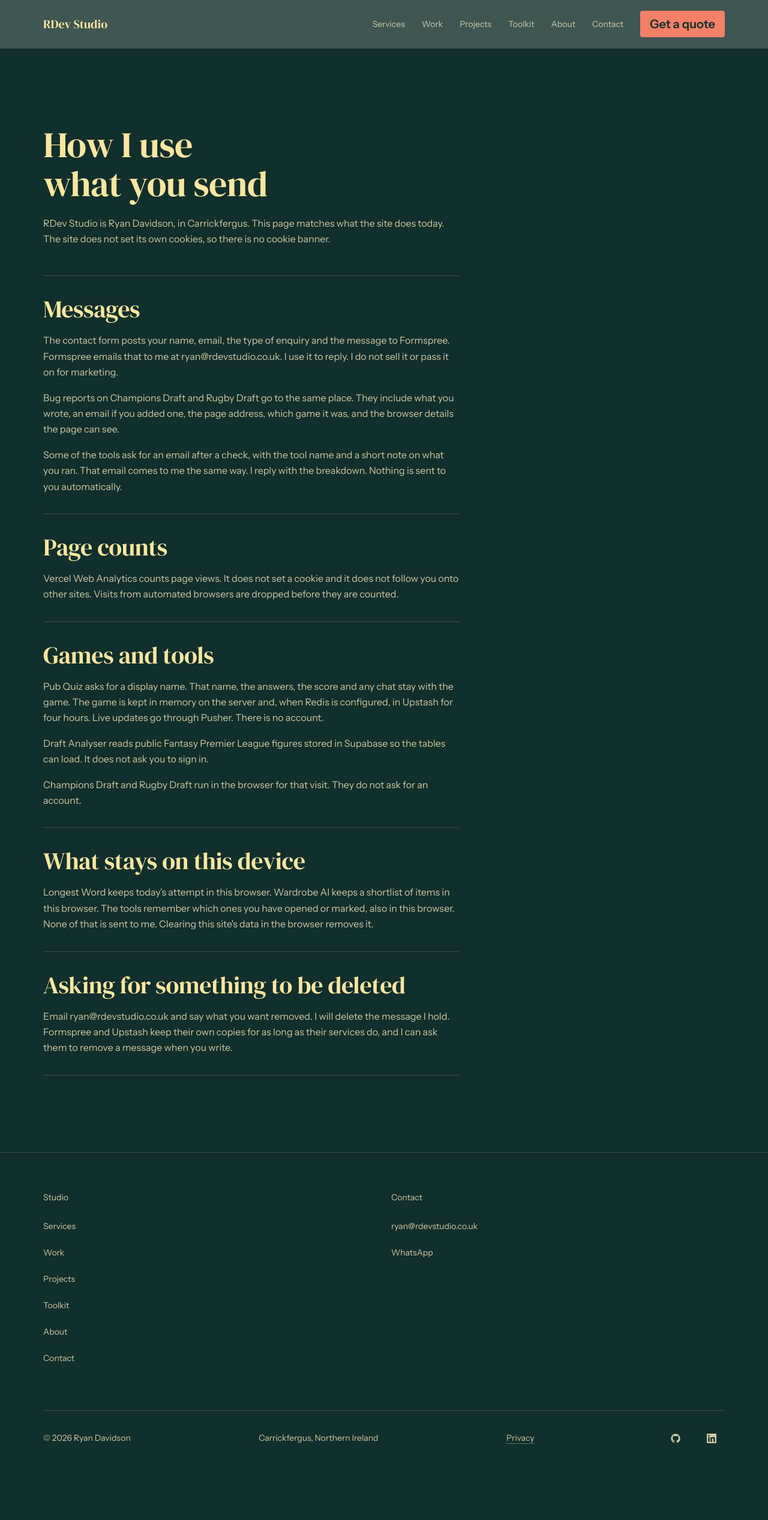
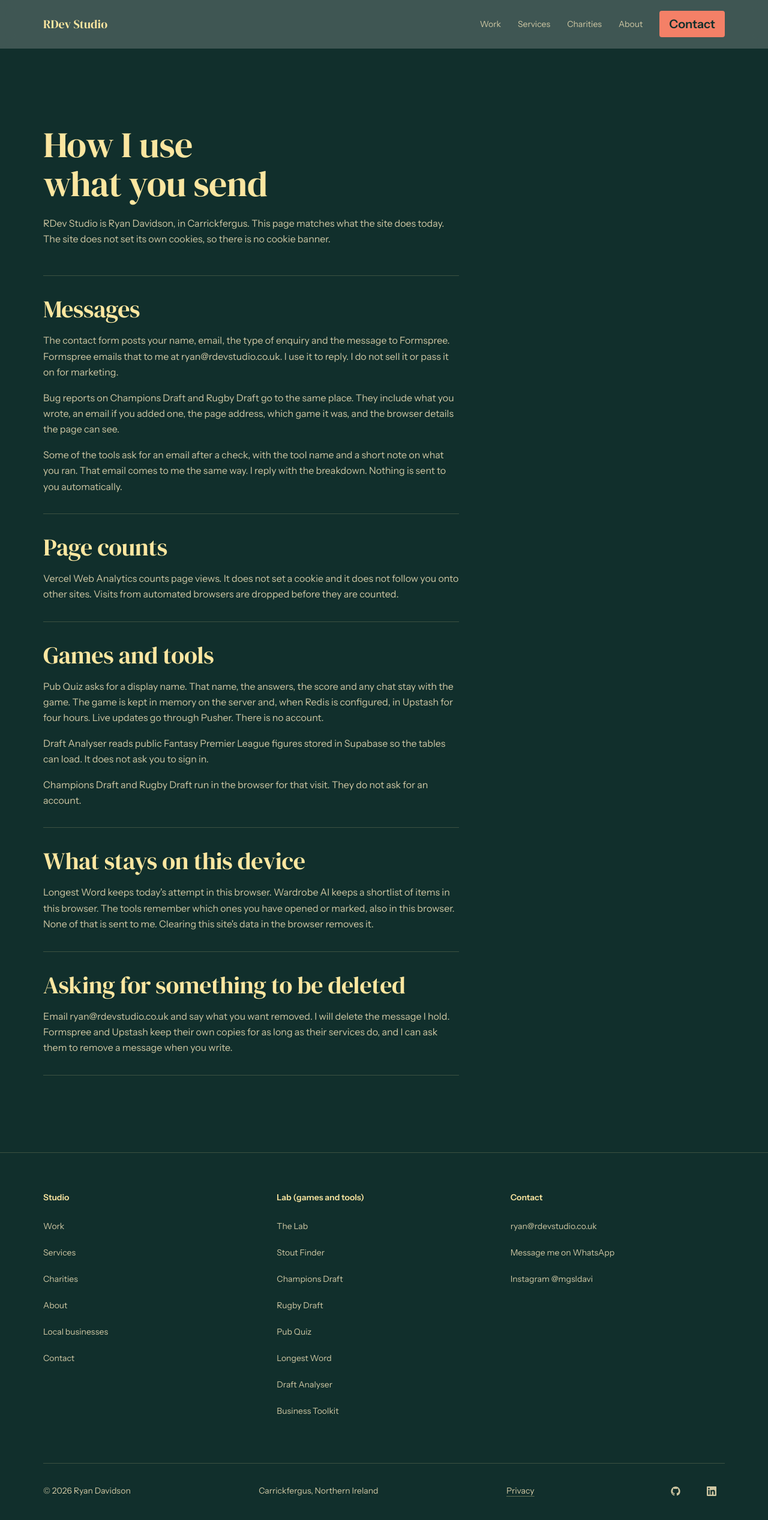
Before and after one commit to rdavidson5637/RDevStudio, a Next.js app: page /privacy in a window 1280 px wide. Shown: the top 2534 px of the page at 60% size. Before the commit the page ends 2484 px from the top, so only its background shows below. Built offline with nearby package versions, Linux system fonts and the light colour scheme; no server answers.

Commit message:
Set the nav to Work, Services, Charities, About, Contact.
Footer gets a Lab column for games and tools. Instagram points at
@mgsldavi.

Co-Authored-By: Claude Opus 5.5 <noreply@anthropic.com>

```diff
--- a/app/sitemap.ts
+++ b/app/sitemap.ts
@@ -7,17 +7,20 @@ import { SITE_URL } from "@/lib/site";
  * Do not stamp these with the build time.
  */
 const LAST_MODIFIED: Record<string, string> = {
-  "/": "2026-10-22",
-  "/services": "2026-10-22",
-  "/work": "2026-10-22",
+  "/": "2026-11-03",
+  "/services": "2026-11-03",
+  "/services/businesses": "2026-11-03",
+  "/services/charities": "2026-11-03",
+  "/work": "2026-11-03",
   "/work/rvs-cold-brew": "2026-10-22",
   "/work/shelterlink": "2026-10-22",
   "/work/concept-builds": "2026-10-22",
   "/work/uc-caseworker-tool": "2026-10-22",
-  "/about": "2026-10-22",
-  "/contact": "2026-10-22",
+  "/about": "2026-11-03",
+  "/contact": "2026-11-03",
   "/privacy": "2026-10-22",
-  "/projects": "2026-10-22",
+  "/lab": "2026-11-03",
+  "/projects": "2026-11-03",
   "/toolkit": "2026-10-22",
   "/toolkit/website-grader": "2026-10-22",
   "/toolkit/ai-landing-page-auditor": "2026-10-22",
@@ -39,6 +42,8 @@ const LAST_MODIFIED: Record<string, string> = {
 const STATIC_PATHS = [
   "/",
   "/services",
+  "/services/businesses",
+  "/services/charities",
   "/work",
   "/work/rvs-cold-brew",
   "/work/shelterlink",
@@ -47,6 +52,7 @@ const STATIC_PATHS = [
   "/about",
   "/contact",
   "/privacy",
+  "/lab",
   "/projects",
   "/toolkit",
 ] as const;
--- a/components/layout/DesktopNav.tsx
+++ b/components/layout/DesktopNav.tsx
@@ -11,7 +11,10 @@ export function DesktopNav() {
   return (
     <nav className="hidden items-center gap-7 md:flex" aria-label="Main navigation">
       {SHELL_NAV_LINKS.map((link) => {
-        const active = pathname === link.href || pathname.startsWith(`${link.href}/`);
+        const active =
+          link.href === "/services"
+            ? pathname === "/services" || pathname.startsWith("/services/businesses")
+            : pathname === link.href || pathname.startsWith(`${link.href}/`);
         return (
           <Link
             key={link.href}
@@ -26,7 +29,7 @@ export function DesktopNav() {
         );
       })}
       <Button href="/contact" size="sm">
-        Get a quote
+        Contact
       </Button>
     </nav>
   );
--- a/components/layout/Footer.tsx
+++ b/components/layout/Footer.tsx
@@ -1,12 +1,28 @@
 import Link from "next/link";
-import { CONTACT_EMAIL, GITHUB_URL, SHELL_NAV_LINKS, WHATSAPP_URL } from "@/lib/constants";
+import {
+  CONTACT_EMAIL,
+  GITHUB_URL,
+  LAB_NAV_LINKS,
+  SHELL_NAV_LINKS,
+  WHATSAPP_URL,
+} from "@/lib/constants";
 
 const LINKEDIN_URL = "https://www.linkedin.com/in/ryan-davidson-462bb221b";
+const INSTAGRAM_URL = "https://www.instagram.com/mgsldavi";
 
-function FooterLink({ href, label }: { href: string; label: string }) {
+function FooterLink({
+  href,
+  label,
+  external,
+}: {
+  href: string;
+  label: string;
+  external?: boolean;
+}) {
   return (
     <Link
       href={href}
+      {...(external ? { target: "_blank", rel: "noopener noreferrer" } : {})}
       className="inline-flex min-h-11 min-w-11 items-center text-sm text-studio-muted transition-colors hover:text-studio-text focus-visible:outline focus-visible:outline-2 focus-visible:outline-offset-3 focus-visible:outline-studio-text"
     >
       {label}
@@ -18,20 +34,41 @@ export function Footer() {
   return (
     <footer className="border-t border-studio-border bg-bg text-studio-text" role="contentinfo">
       <div className="mx-auto max-w-studio px-6 py-16 md:px-8">
-        <div className="grid gap-x-6 gap-y-10 sm:grid-cols-2">
-          <nav aria-label="Footer">
-            <p className="font-studio-sans text-sm text-studio-muted">Studio</p>
+        <div className="grid gap-x-8 gap-y-10 sm:grid-cols-2 lg:grid-cols-3">
+          <nav aria-label="Studio">
+            <p className="font-studio-sans text-sm font-bold text-studio-text">Studio</p>
             <ul className="mt-4">
               {SHELL_NAV_LINKS.map((link) => (
                 <li key={link.href}>
                   <FooterLink href={link.href} label={link.label} />
                 </li>
               ))}
+              <li>
+                <FooterLink href="/services/businesses" label="Local businesses" />
+              </li>
+              <li>
+                <FooterLink href="/contact" label="Contact" />
+              </li>
+            </ul>
+          </nav>
+
+          <nav aria-label="Lab and tools">
+            <p className="font-studio-sans text-sm font-bold text-studio-text">Lab (games and tools)</p>
+            <ul className="mt-4">
+              {LAB_NAV_LINKS.map((link) => (
+                <li key={link.href}>
+                  <FooterLink
+                    href={link.href}
+                    label={link.label}
+                    external={"external" in link ? link.external : undefined}
+                  />
+                </li>
+              ))}
             </ul>
           </nav>
 
           <div>
-            <p className="font-studio-sans text-sm text-studio-muted">Contact</p>
+            <p className="font-studio-sans text-sm font-bold text-studio-text">Contact</p>
             <ul className="mt-4 text-sm">
               <li>
                 <a
@@ -48,7 +85,17 @@ export function Footer() {
                   target="_blank"
                   rel="noopener noreferrer"
                 >
-                  WhatsApp
+                  Message me on WhatsApp
+                </a>
+              </li>
+              <li>
+                <a
+                  href={INSTAGRAM_URL}
+                  className="inline-flex min-h-11 items-center text-studio-muted transition-colors hover:text-studio-text focus-visible:outline focus-visible:outline-2 focus-visible:outline-offset-3 focus-visible:outline-studio-text"
+                  target="_blank"
+                  rel="noopener noreferrer"
+                >
+                  Instagram @mgsldavi
                 </a>
               </li>
             </ul>
--- a/components/layout/MobileMenu.tsx
+++ b/components/layout/MobileMenu.tsx
@@ -102,7 +102,7 @@ export function MobileMenu({ open, onClose, isActive }: MobileMenuProps) {
 
       <div>
         <Button href="/contact" className="w-full" onClick={onClose}>
-          Get a quote
+          Contact
         </Button>
         <a
           href={WHATSAPP_URL}
@@ -110,7 +110,7 @@ export function MobileMenu({ open, onClose, isActive }: MobileMenuProps) {
           target="_blank"
           rel="noopener noreferrer"
         >
-          WhatsApp
+          Message me on WhatsApp
         </a>
       </div>
     </div>,
--- a/components/layout/MobileNav.tsx
+++ b/components/layout/MobileNav.tsx
@@ -12,7 +12,10 @@ export function MobileNav() {
     setOpen(false);
   }, [pathname]);
 
-  const isActive = (href: string) => pathname === href || pathname.startsWith(`${href}/`);
+  const isActive = (href: string) =>
+    href === "/services"
+      ? pathname === "/services" || pathname.startsWith("/services/businesses")
+      : pathname === href || pathname.startsWith(`${href}/`);
 
   return (
     <>
--- a/lib/constants.ts
+++ b/lib/constants.ts
@@ -77,33 +77,43 @@ export const STUDIO_PROJECTS = [
 ] as const;
 
 export const SHELL_NAV_LINKS = [
+  { href: "/work", label: "Work" },
   { href: "/services", label: "Services" },
-  { href: "/work", label: "Work" },
-  { href: "/projects", label: "Projects" },
-  { href: "/toolkit", label: "Toolkit" },
+  { href: "/services/charities", label: "Charities" },
   { href: "/about", label: "About" },
-  { href: "/contact", label: "Contact" },
+] as const;
+
+export const LAB_NAV_LINKS = [
+  { href: "/lab", label: "The Lab" },
+  { href: "https://stoutfinder.com", label: "Stout Finder", external: true },
+  { href: "/champions-draft", label: "Champions Draft" },
+  { href: "/rugby-draft", label: "Rugby Draft" },
+  { href: "/pub-quiz", label: "Pub Quiz" },
+  { href: "/games/longest-word", label: "Longest Word" },
+  { href: "/draft", label: "Draft Analyser" },
+  { href: "/toolkit", label: "Business Toolkit" },
 ] as const;
 
 export const SECONDARY_NAV_HUBS = [
+  { href: "/lab", label: "Lab" },
   { href: "/games", label: "Games" },
   { href: "/toolkit", label: "Tools" },
   { href: "/interactive", label: "Play" },
 ] as const;
 
 export const SECONDARY_NAV_LINKS = [
+  { href: "/lab", label: "Lab" },
   { href: "/games", label: "Games" },
   { href: "/champions-draft", label: "Champions Draft" },
   { href: "/rugby-draft", label: "Rugby Draft" },
   { href: "/pub-quiz", label: "Pub Quiz" },
   { href: "/draft", label: "Draft Analyser" },
-  { href: "/wardrobe-ai", label: "Wardrobe AI" },
   { href: "https://stoutfinder.com", label: "Stout Finder" },
 ] as const;
 
 export const SOCIAL_LINKS = [
   {
-    href: "https://www.instagram.com/rdevstudio_",
+    href: "https://www.instagram.com/mgsldavi",
     label: "Instagram",
     icon: "instagram" as const,
   },
```
